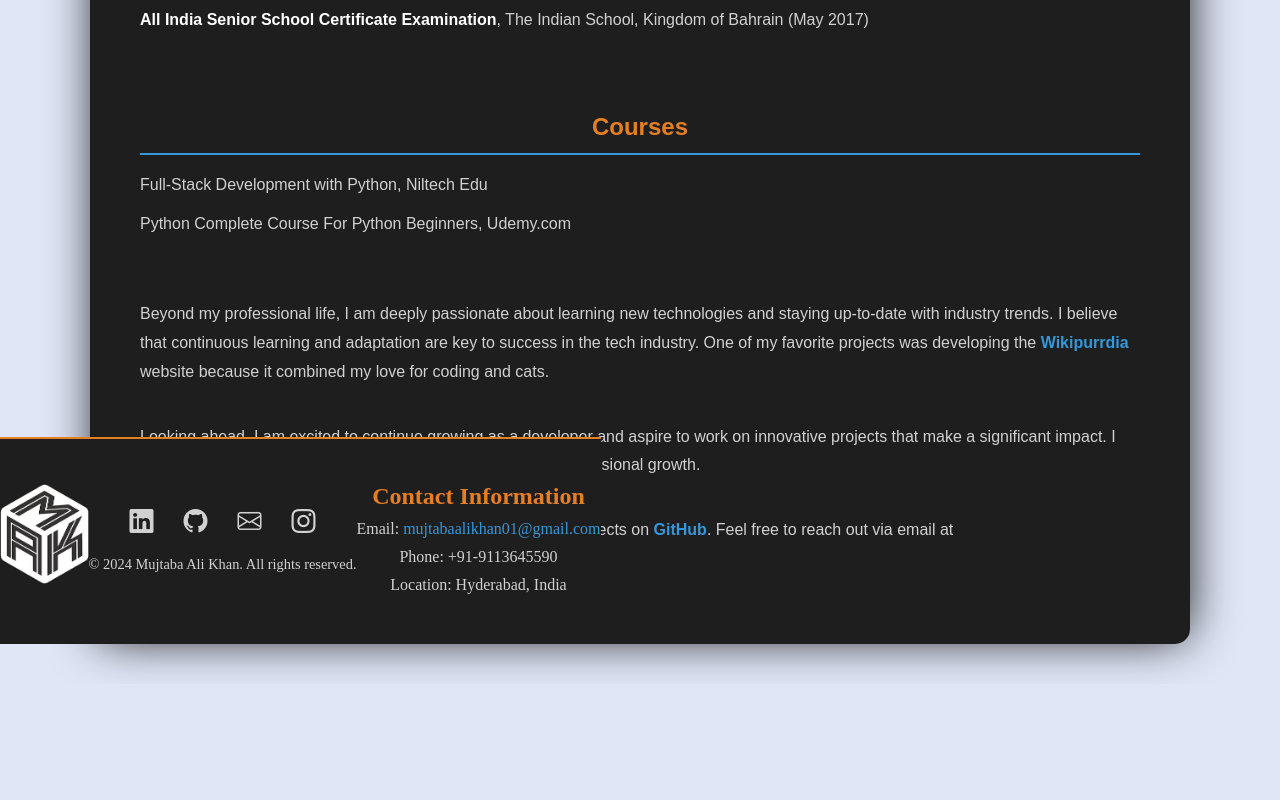
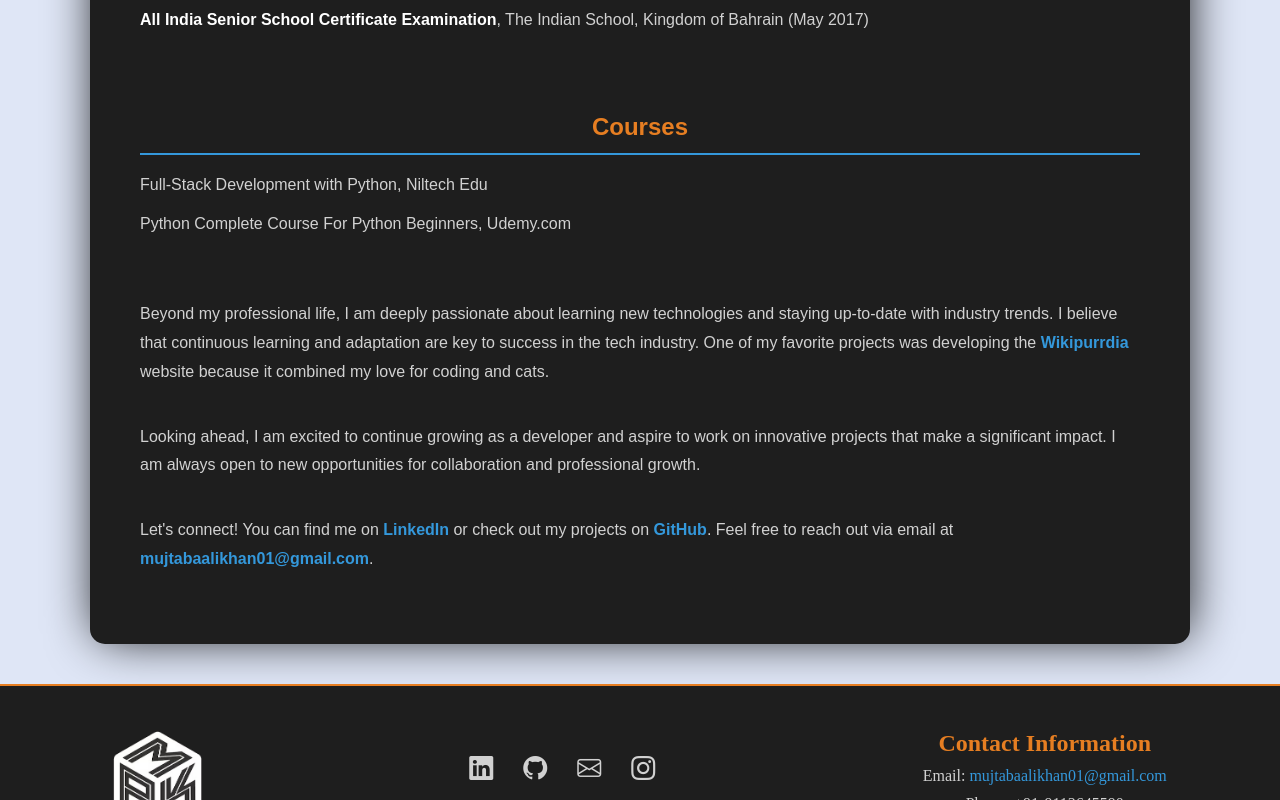
Before and after one commit to Mujtaba-AliKhan/Mujtaba-Ali-Khan-Portfolio, a React (Vite) app: page /aboutme in a window 1280 px wide. Shown: the part 2000-2800 px from the top of the page. Before the commit the page ends 2684 px from the top, so only its background shows below. Built offline with nearby package versions, Linux system fonts and the light colour scheme; a web font is replaced by a local one.

Commit message:
Update footer.css

```diff
--- a/src/footer/footer.css
+++ b/src/footer/footer.css
@@ -4,7 +4,6 @@
   text-align: center;
   color: #d1d1d1;
   border-top: 2px solid #e67e22;
-  position: absolute;
   bottom: 0;
 }
 
@@ -87,6 +86,7 @@
 @media (max-width: 768px) {
   .footer {
     width: 100%;
+    position: absolute;
     padding: 15px 0;
   }
   .footer-content {
```
